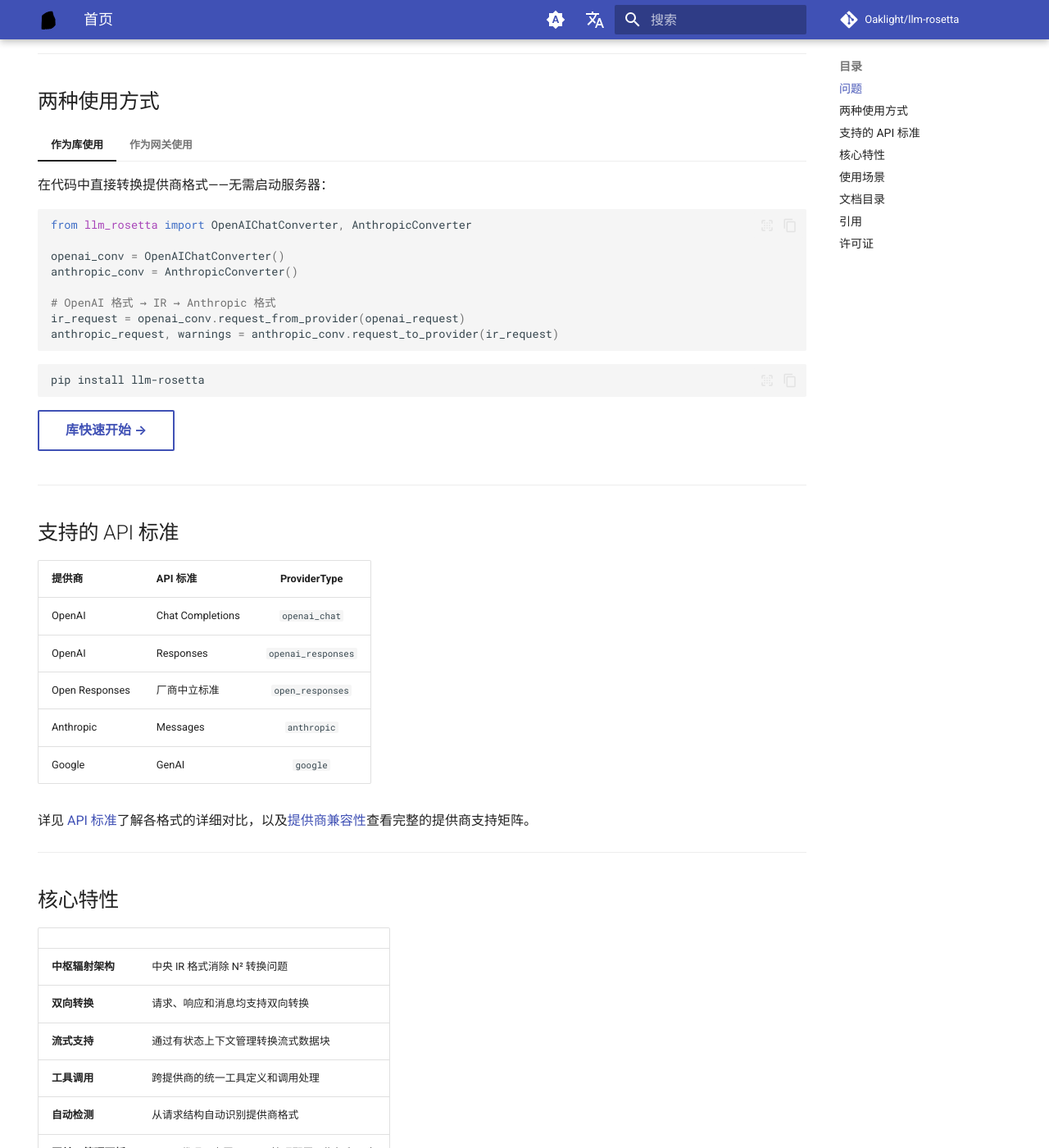
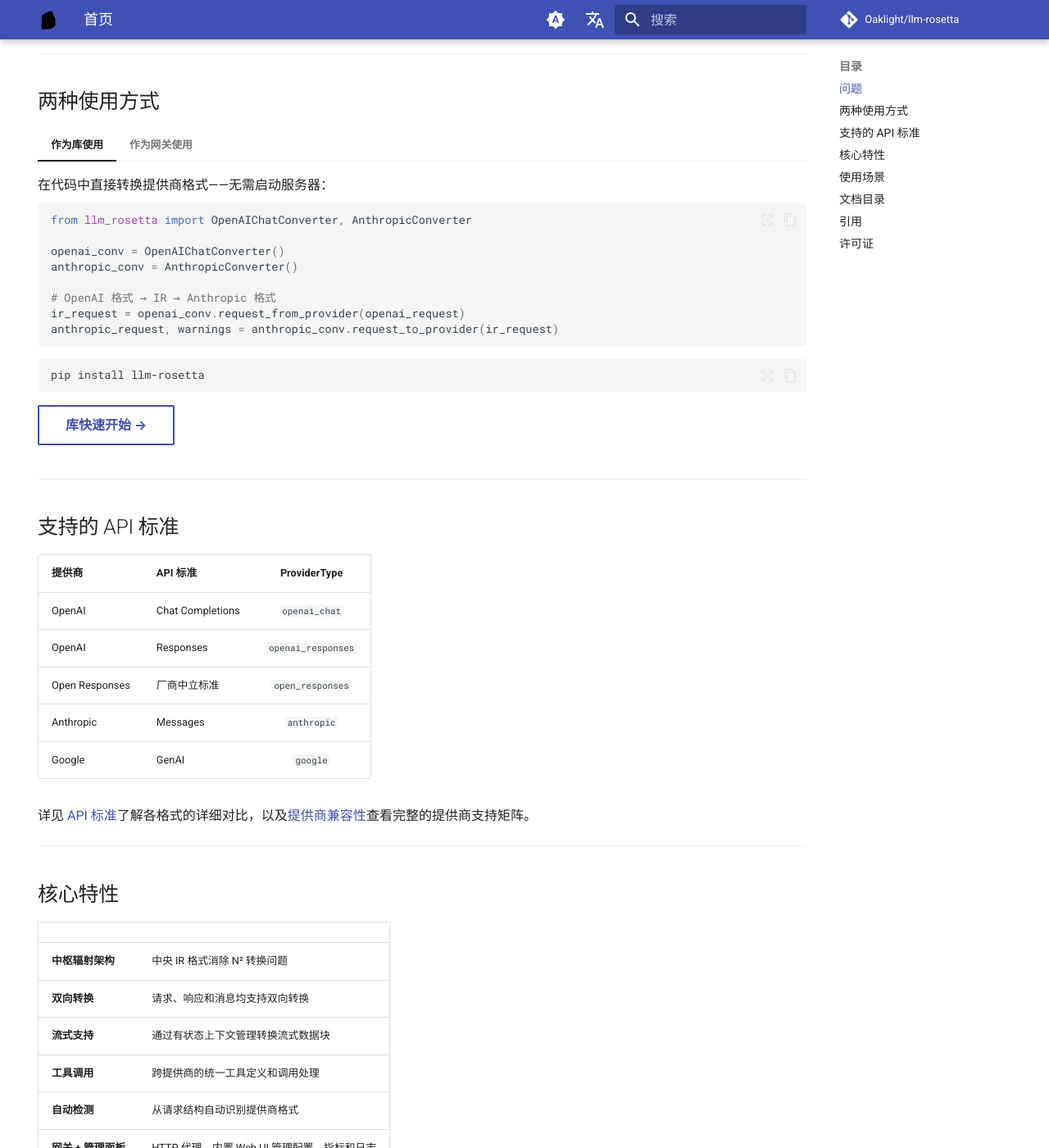
Before and after one commit to Oaklight/llm-rosetta, an MkDocs documentation site: the page built from docs/index.md, in a window 1280 px wide and 1400 px high, scrolled down 535 px. Shown: the whole window at 82% size. Built offline with MkDocs 1.6.1 and Material for MkDocs 9.7.7, drawn with Linux system fonts in a browser that asks for light colours; comment, search, counter and statistics services are not loaded.

Commit message:
style: enhance extra.css with table striping, diagram centering, spacing
- Add alternating row backgrounds for tables
- Center Mermaid diagrams with spacing
- Add breathing room to admonitions
- Tighten code block margin after paragraphs
- Prevent tab wrapping on wide screens

```diff
--- a/docs/stylesheets/extra.css
+++ b/docs/stylesheets/extra.css
@@ -1,4 +1,39 @@
+/* Dark mode: invert logo */
 [data-md-color-scheme="slate"] .md-logo img,
 [data-md-color-scheme="slate"] .md-content img[src*="rosetta_stone"] {
   filter: invert(1);
 }
+
+/* Homepage hero: tighter spacing */
+.md-content [hide~="navigation"] h1 {
+  margin-top: 0;
+}
+
+/* Tables: subtle alternating rows for readability */
+.md-typeset table:not([class]) tbody tr:nth-child(even) {
+  background-color: var(--md-default-bg-color--light);
+}
+
+/* Admonition: slightly more breathing room */
+.md-typeset .admonition,
+.md-typeset details {
+  margin-bottom: 1.2em;
+}
+
+/* Code blocks: reduce top margin when immediately following a paragraph */
+.md-typeset p + .highlight {
+  margin-top: -0.4em;
+}
+
+/* Mermaid diagrams: center and add spacing */
+.md-typeset .mermaid {
+  text-align: center;
+  margin: 1.5em 0;
+}
+
+/* Navigation tabs: prevent wrapping on medium screens */
+@media screen and (min-width: 76.25em) {
+  .md-tabs__list {
+    white-space: nowrap;
+  }
+}
```
